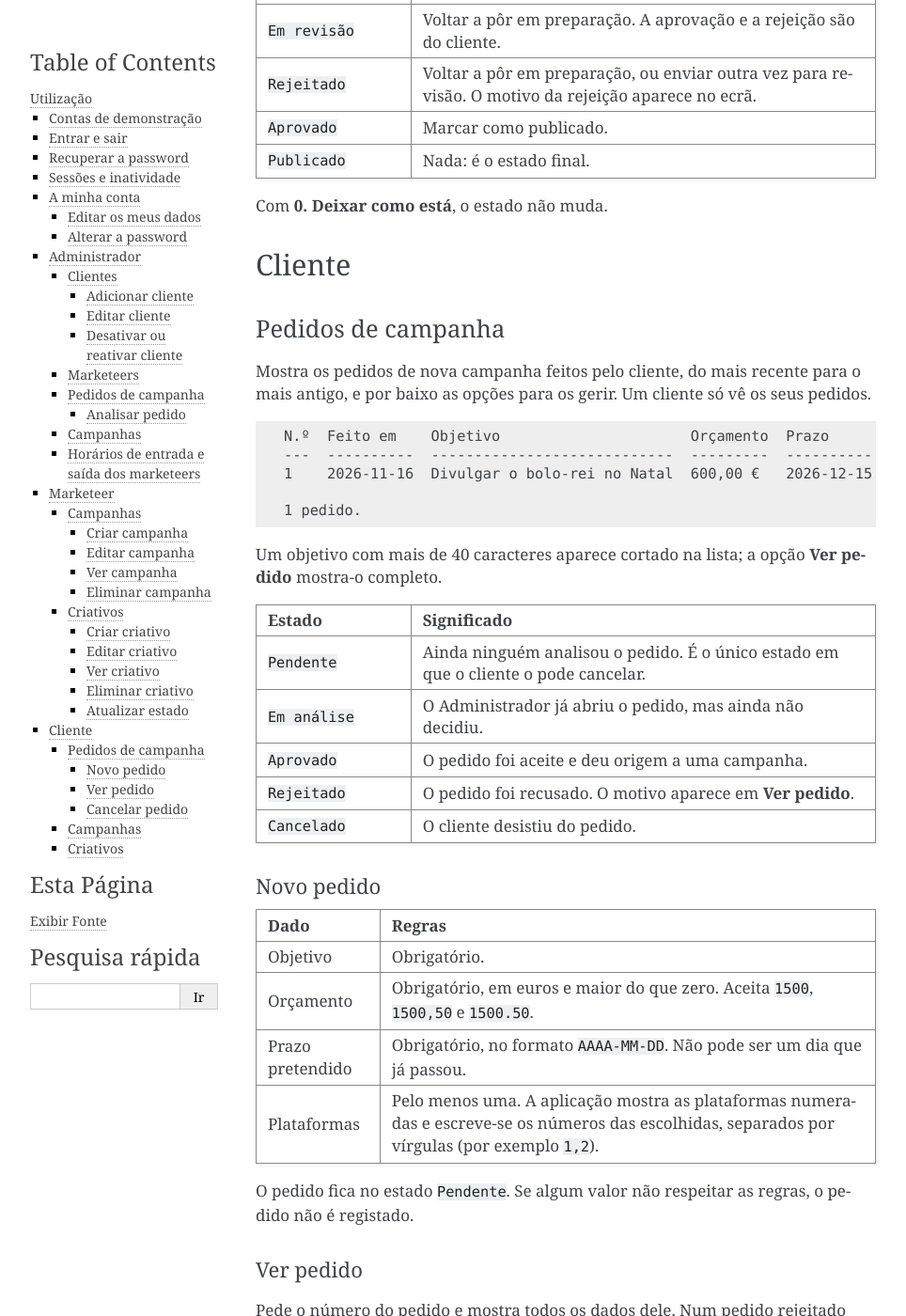
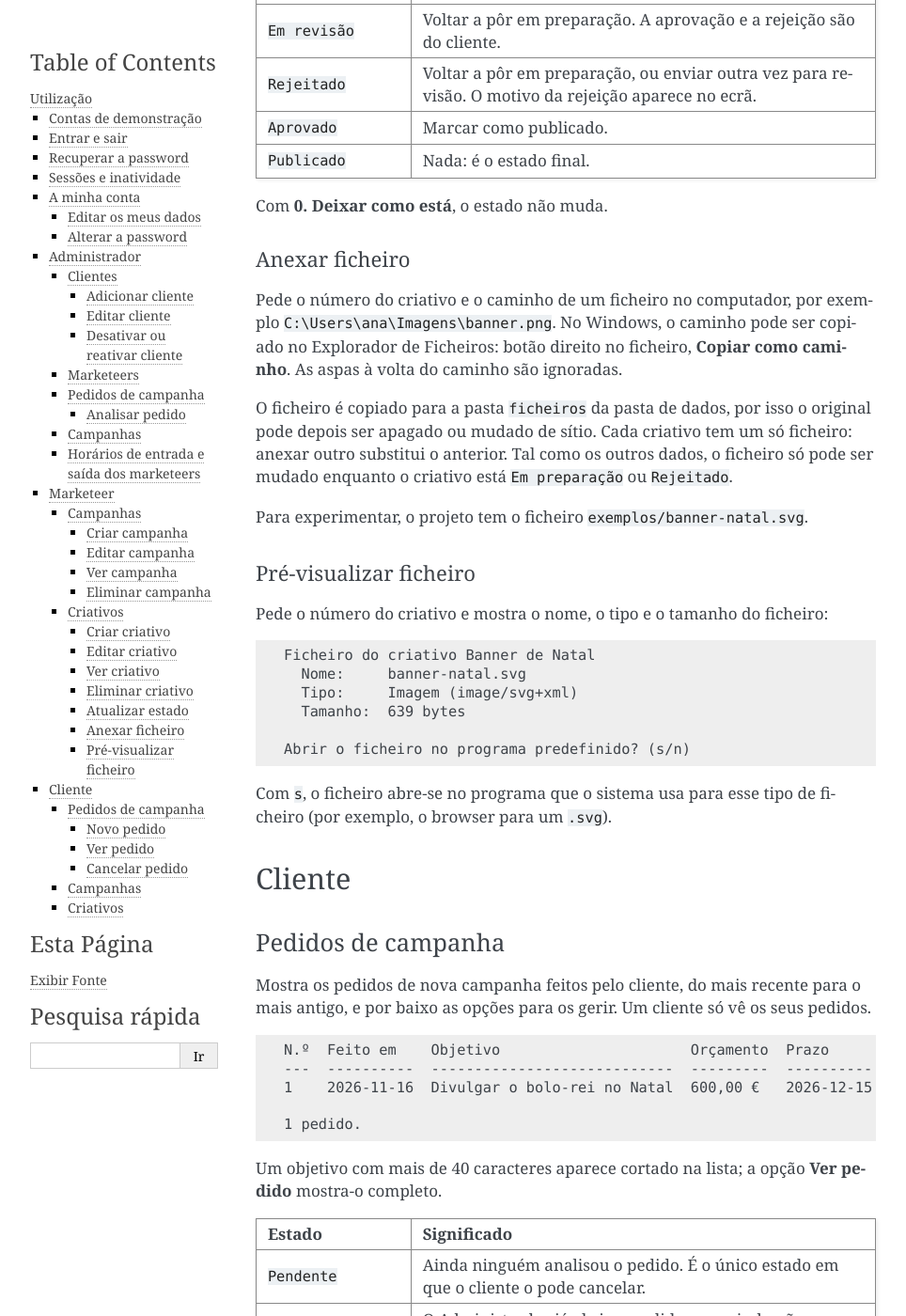
Before and after one commit to Blive77/ADC-TrabGrupo, a Sphinx documentation site: the page built from docs/utilizacao.rst, in a window 1280 px wide and 1400 px high, scrolled down 10327 px. Shown: the whole window at 94% size, without its empty margins (148-1112 px from the left). Built offline with Sphinx 7.4.7, drawn with Linux system fonts in a browser that asks for light colours; some of the changed text lies outside the part shown.

Commit message:
docs: documentar os ficheiros dos criativos

```diff
--- a/docs/referencia.rst
+++ b/docs/referencia.rst
@@ -132,6 +132,11 @@ Criativos
 
 .. automodule:: gestor_campanhas.servicos.criativos
 
+Ficheiros dos criativos
+~~~~~~~~~~~~~~~~~~~~~~~
+
+.. automodule:: gestor_campanhas.servicos.ficheiros
+
 Dados de demonstração
 ---------------------
 
--- a/docs/utilizacao.rst
+++ b/docs/utilizacao.rst
@@ -551,6 +551,39 @@ partir dele. O caminho normal de um criativo é este:
 
 Com **0. Deixar como está**, o estado não muda.
 
+Anexar ficheiro
+^^^^^^^^^^^^^^^
+
+Pede o número do criativo e o caminho de um ficheiro no computador, por
+exemplo ``C:\Users\ana\Imagens\banner.png``. No Windows, o caminho pode
+ser copiado no Explorador de Ficheiros: botão direito no ficheiro,
+**Copiar como caminho**. As aspas à volta do caminho são ignoradas.
+
+O ficheiro é copiado para a pasta ``ficheiros`` da pasta de dados, por isso
+o original pode depois ser apagado ou mudado de sítio. Cada criativo tem um
+só ficheiro: anexar outro substitui o anterior. Tal como os outros dados, o
+ficheiro só pode ser mudado enquanto o criativo está ``Em preparação`` ou
+``Rejeitado``.
+
+Para experimentar, o projeto tem o ficheiro ``exemplos/banner-natal.svg``.
+
+Pré-visualizar ficheiro
+^^^^^^^^^^^^^^^^^^^^^^^
+
+Pede o número do criativo e mostra o nome, o tipo e o tamanho do ficheiro:
+
+.. code-block:: text
+
+   Ficheiro do criativo Banner de Natal
+     Nome:     banner-natal.svg
+     Tipo:     Imagem (image/svg+xml)
+     Tamanho:  639 bytes
+
+   Abrir o ficheiro no programa predefinido? (s/n)
+
+Com ``s``, o ficheiro abre-se no programa que o sistema usa para esse tipo
+de ficheiro (por exemplo, o browser para um ``.svg``).
+
 Cliente
 -------
 
@@ -723,3 +756,12 @@ Um criativo aprovado pode ser publicado pelo marketeer. Para rejeitar, é
 obrigatório escrever o motivo, que o marketeer vê quando atualiza o estado.
 Com **0. Decidir mais tarde**, o criativo continua em revisão. Os criativos
 noutros estados não podem ser aprovados nem rejeitados.
+
+**Pré-visualizar ficheiro** funciona como no menu do Marketeer: mostra o
+nome, o tipo e o tamanho do ficheiro e pergunta se o deve abrir.
+
+**Descarregar ficheiro** guarda uma cópia do ficheiro numa pasta à escolha.
+Com Enter, a cópia vai para a pasta ``Downloads`` (Transferências) da pasta
+pessoal. Se já houver um ficheiro com o mesmo nome, a cópia fica com um
+número entre parênteses, por exemplo ``banner-natal (1).svg``: nenhum
+ficheiro é apagado.
```
Also changed, not shown: docs/arquitetura.rst (+23 -0 lines).
